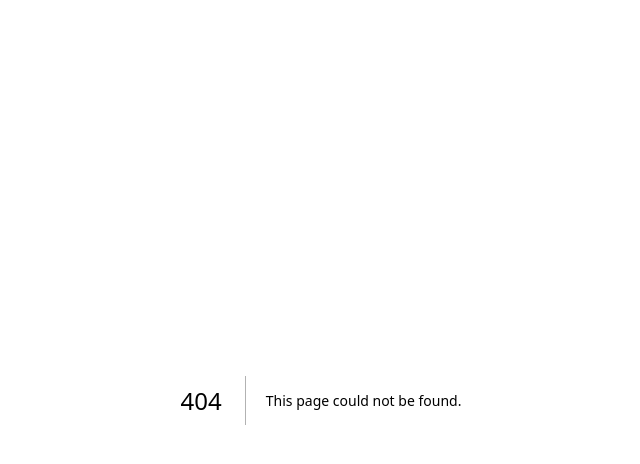
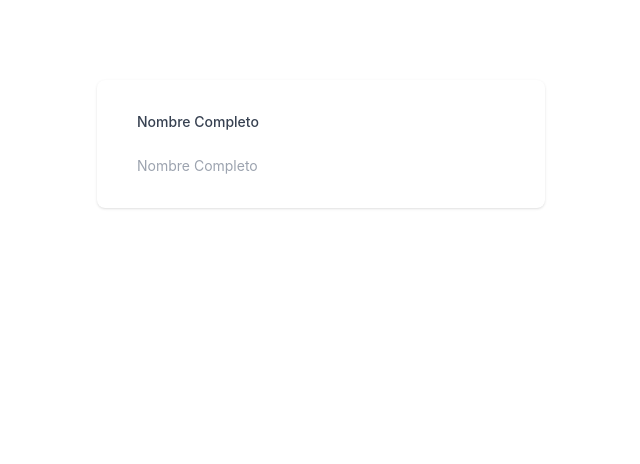
Before and after one commit to Suz4nGG/ar_tesina_web, a Next.js app: page /registro/components/FormOne in a window 1280 px wide. Before the commit this address had no page. Shown: the top 464 px of the page, without its empty margins (319-959 px from the left). Built offline with nearby package versions, Linux system fonts and the light colour scheme.

Commit message:
Se modificaron rutas

```diff
--- a/components/Forms/Input.jsx
+++ b/components/Forms/Input.jsx
@@ -1,9 +1,16 @@
 import React from 'react';
 
-const Input = () => {
+const Input = ({placeholder, type, name, ref}) => {
   return (
     <>
-      sd
+      <input
+        placeholder={placeholder}
+        name={name}
+        ref={ref}
+        type={type}
+        id={name}
+        className="block w-full flex-1 rounded-none rounded-r-md border-gray-300 focus:border-indigo-500 focus:ring-indigo-500 sm:text-sm"
+      />
     </>
   );
 }
--- /dev/null
+++ b/components/Forms/Label.jsx
@@ -0,0 +1,14 @@
+import React from 'react';
+
+const Label = ({name, text}) => {
+  return (
+    <label
+      htmlFor={name}
+      className="block mb-2 text-sm font-medium text-gray-700 dark:text-gray-700"
+    >
+    {text}
+    </label>
+  );
+}
+
+export default Label;
--- a/components/Container.jsx
+++ b/components/Global/Container.jsx
@@ -1,4 +1,4 @@
-import Navigation from "./Global/Navigation"
+import Navigation from "./Navigation"
 
 export const Container = (props) => {
   return <div className="mx-auto max-w-9xl">
--- a/components/Register/FormOne.jsx
+++ /dev/null
@@ -1,11 +0,0 @@
-import ContainerForm from "../Forms/ContainerForm";
-
-const FormOne = () => {
-  return (
-    <ContainerForm>
-      ONE
-    </ContainerForm>
-  );
-}
-
-export default FormOne;
--- a/pages/index.js
+++ b/pages/index.js
@@ -1,4 +1,4 @@
-import { Container } from "../components/Container"
+import { Container } from "../components/Global/Container"
 import Footer from "../components/Global/Footer"
 import PageTitle from "../components/Global/PageTitle"
 import Hero from "../components/Home/Hero"
--- a/pages/registro/[id].js
+++ b/pages/registro/[id].js
@@ -1,9 +1,9 @@
 import React from 'react';
 import { useRouter } from 'next/router';
-import ContainerRegister from '../../components/ContainerRegister';
-import FormOne from "/components/Register/FormOne"
-import FormTwo from '../../components/Register/FormTwo';
-import FormThree from '../../components/Register/FormThree';
+import ContainerRegister from './components/ContainerRegister';
+import FormOne from "./components/FormOne"
+import FormTwo from './components/FormTwo';
+import FormThree from './components/FormThree';
 import PageTitle from '/components/Global/PageTitle.jsx'
 
 const FormularioRegistroTemplate = () => {
@@ -19,10 +19,8 @@ const FormularioRegistroTemplate = () => {
   );
 }
 
-FormularioRegistroTemplate.getInitialProps = async (ctx) => {
-  console.log(ctx.query.id)
-  console.log(ctx)
+/* FormularioRegistroTemplate.getInitialProps = async (ctx) => {
   return {}
-}
+} */
 
 export default FormularioRegistroTemplate;
--- a/components/ContainerRegister.jsx
+++ b/pages/registro/components/ContainerRegister.jsx
@@ -1,5 +1,5 @@
 import React from 'react';
-import HeaderForm from './Forms/HeaderForm';
+import HeaderForm from '/components/Forms/HeaderForm';
 import Pagination from './Pagination';
 const ContainerRegister = (props) => {
   return (
--- /dev/null
+++ b/pages/registro/components/FormOne.jsx
@@ -0,0 +1,14 @@
+import ContainerForm from "../../../components/Forms/ContainerForm";
+import Input from "../../../components/Forms/Input";
+import Label from "../../../components/Forms/Label";
+
+const FormOne = () => {
+  return (
+    <ContainerForm>
+      <Label name="nombreCompleto" text="Nombre Completo"/>
+      <Input name="nombreCompleto" placeholder="Nombre Completo"/>
+    </ContainerForm>
+  );
+}
+
+export default FormOne;
--- a/components/Register/FormThree.jsx
+++ b/pages/registro/components/FormThree.jsx
@@ -1,4 +1,4 @@
-import ContainerForm from "../Forms/ContainerForm";
+import ContainerForm from "/components/Forms/ContainerForm";
 const FormThree = () => {
   return (
     <ContainerForm>
--- a/components/Register/FormTwo.jsx
+++ b/pages/registro/components/FormTwo.jsx
@@ -1,4 +1,4 @@
-import ContainerForm from "../Forms/ContainerForm";
+import ContainerForm from "/components/Forms/ContainerForm";
 
 const FormTwo = () => {
   return (
```
Also changed, not shown: pages/registro/components/Pagination.jsx (renamed from components/Pagination.jsx).
